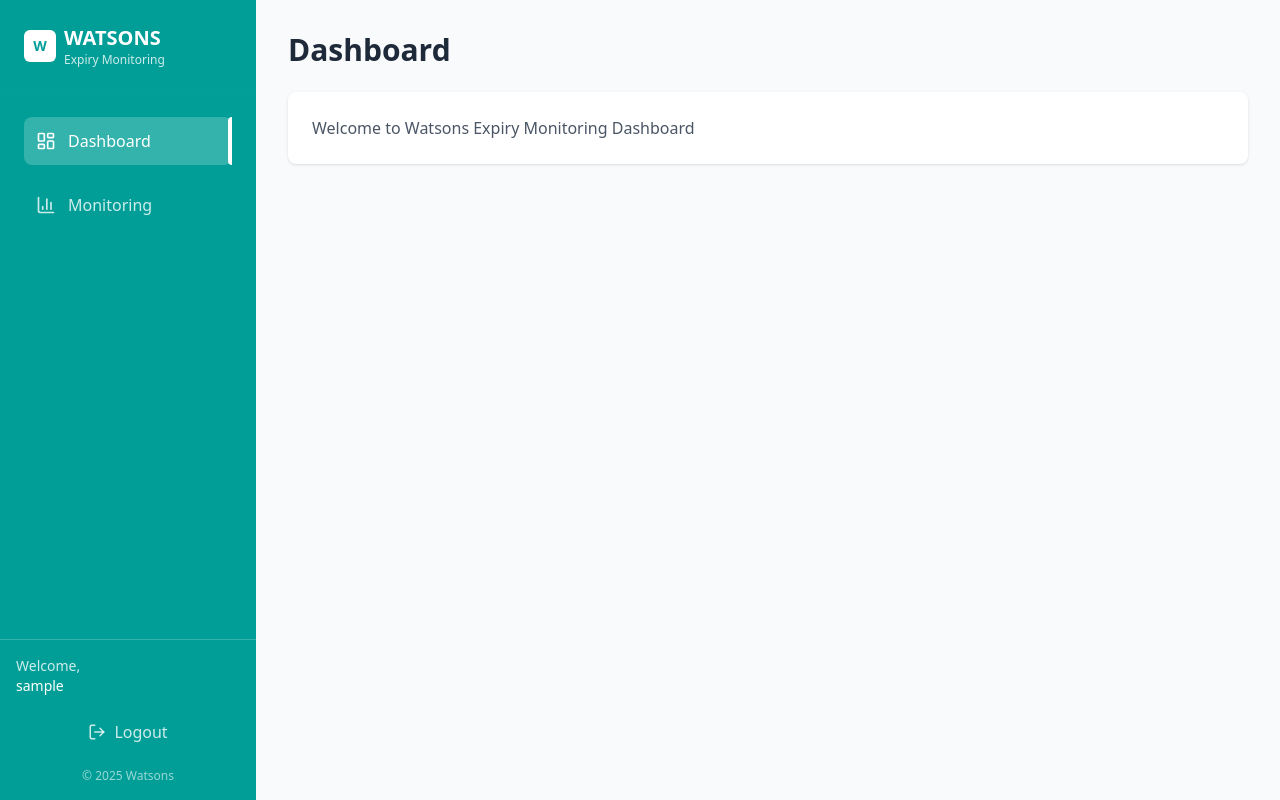
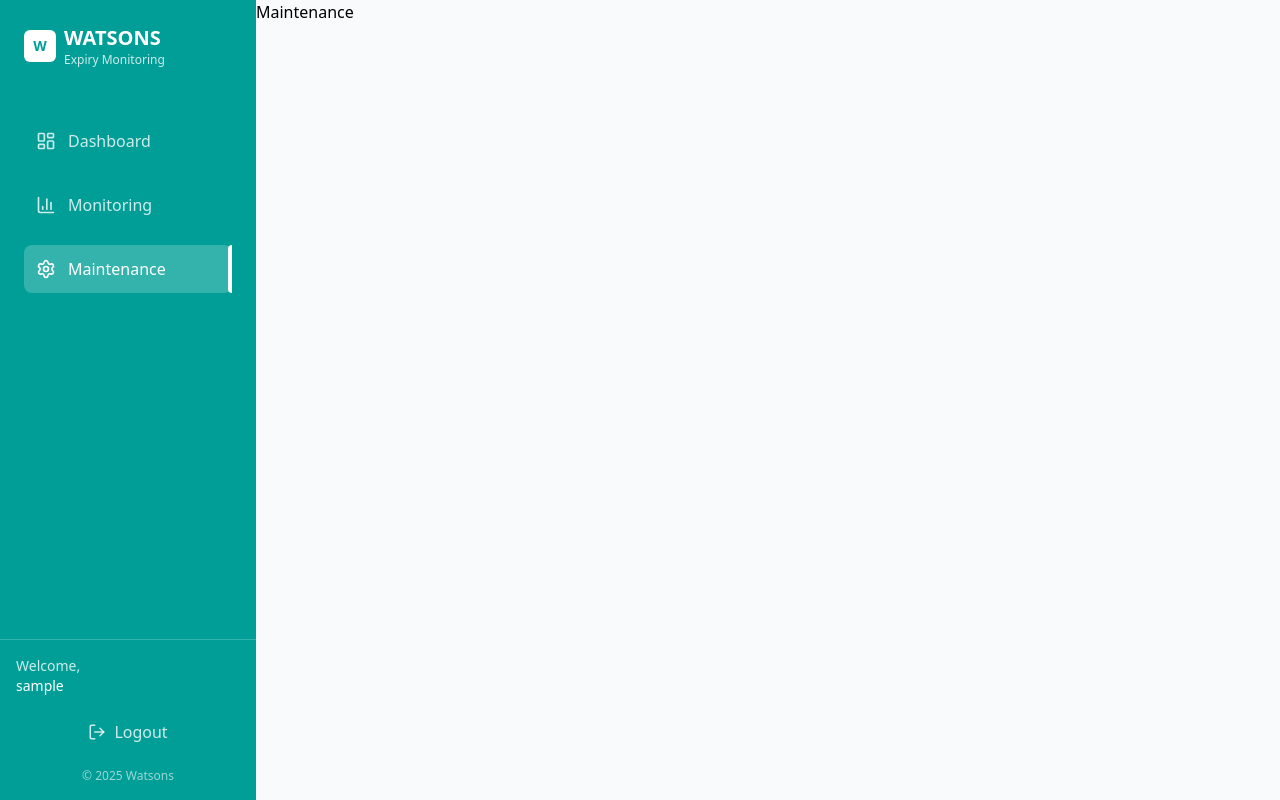
Before and after one commit to DarwinMelaya/Watsons-Expiry-Monitoring, a React (Vite) app in the folder frontend/: page /maintenance in a window 1280 px wide. Before the commit this address led to /dashboard. Built offline with nearby package versions, Linux system fonts and the light colour scheme; no server answers; sample sign-in values are in the browser's storage.

Commit message:
Refactor item model by removing redundant SKU index; enhance frontend with Maintenance page and update Sidebar navigation

```diff
--- a/frontend/src/Routers/Routers.jsx
+++ b/frontend/src/Routers/Routers.jsx
@@ -1,5 +1,10 @@
-import { BrowserRouter as Router, Routes, Route, Navigate } from "react-router-dom";
-import { Login, Dashboard, Monitoring } from "../pages";
+import {
+  BrowserRouter as Router,
+  Routes,
+  Route,
+  Navigate,
+} from "react-router-dom";
+import { Login, Dashboard, Monitoring, Maintenance } from "../pages";
 import Layout from "../components/layout/Layout";
 import ProtectedRoutes from "../components/security/ProtectedRoutes";
 
@@ -12,6 +17,7 @@ export const Routers = () => {
           <Route element={<Layout />}>
             <Route path="/dashboard" element={<Dashboard />} />
             <Route path="/monitoring" element={<Monitoring />} />
+            <Route path="/maintenance" element={<Maintenance />} />
           </Route>
         </Route>
         <Route path="*" element={<Navigate to="/" replace />} />
--- a/frontend/src/components/Sidebar/Sidebar.jsx
+++ b/frontend/src/components/Sidebar/Sidebar.jsx
@@ -1,4 +1,4 @@
-import { LayoutDashboard, BarChart3, LogOut } from "lucide-react";
+import { LayoutDashboard, BarChart3, Settings, LogOut } from "lucide-react";
 import { useNavigate, useLocation } from "react-router-dom";
 import { useAuth } from "../../contexts/AuthContext";
 
@@ -19,6 +19,12 @@ const Sidebar = ({ onNavigate }) => {
       text: "Monitoring",
       path: "/monitoring",
       isActive: location.pathname === "/monitoring",
+    },
+    {
+      icon: Settings,
+      text: "Maintenance",
+      path: "/maintenance",
+      isActive: location.pathname === "/maintenance",
     },
   ];
 
--- a/frontend/src/pages/index.js
+++ b/frontend/src/pages/index.js
@@ -1,3 +1,4 @@
 export { default as Login } from "./auth/Login";
 export { default as Dashboard } from "./dashboard/Dashboard";
 export { default as Monitoring } from "./monitoring/Monitoring";
+export { default as Maintenance } from "./maitenance/Maintenance";
--- /dev/null
+++ b/frontend/src/pages/maitenance/Maintenance.jsx
@@ -0,0 +1,5 @@
+const Maintenance = () => {
+  return <div>Maintenance</div>;
+};
+
+export default Maintenance;
```
Also changed, not shown: 1 other file (tests, documents, lock files or other folders).
